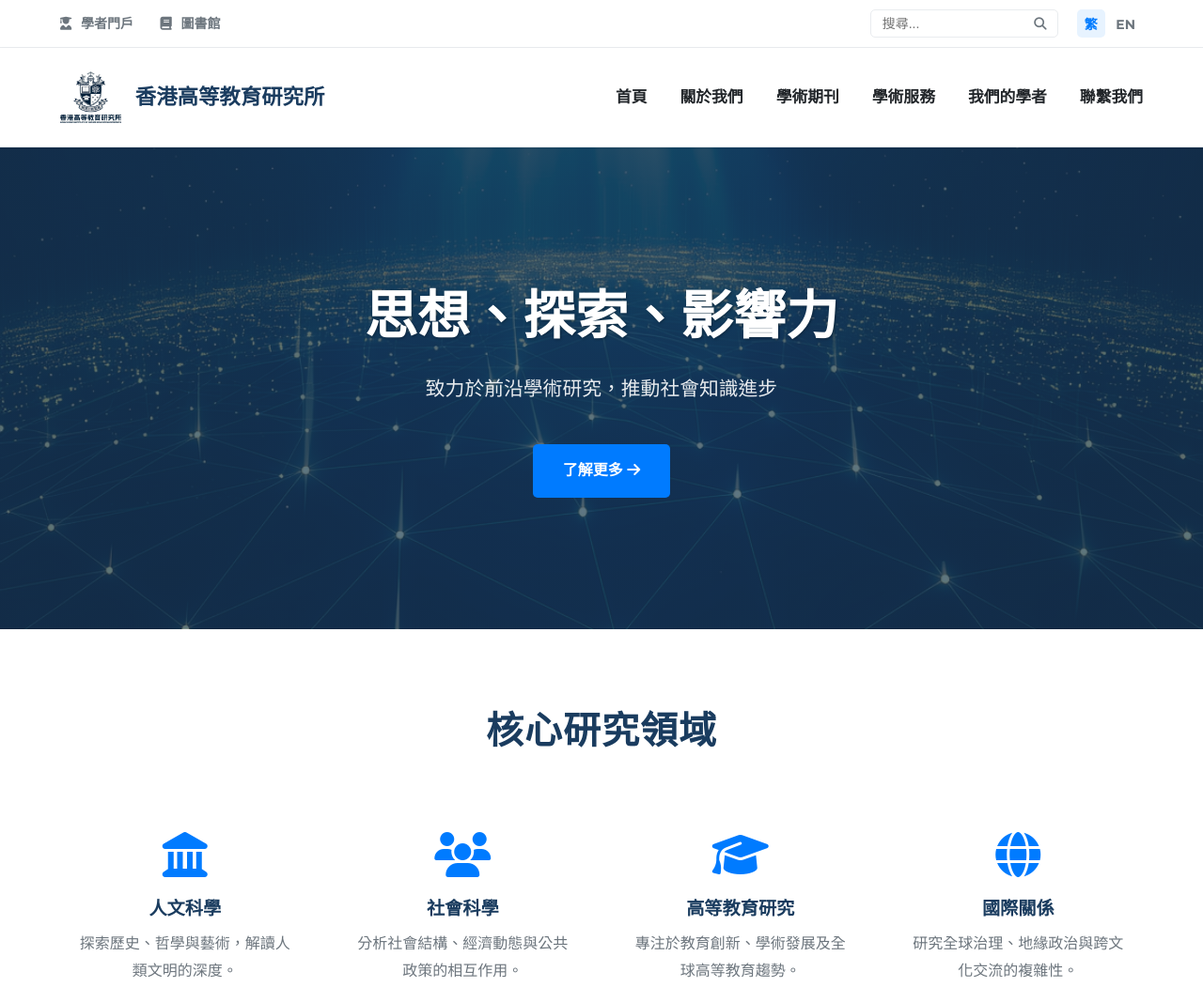
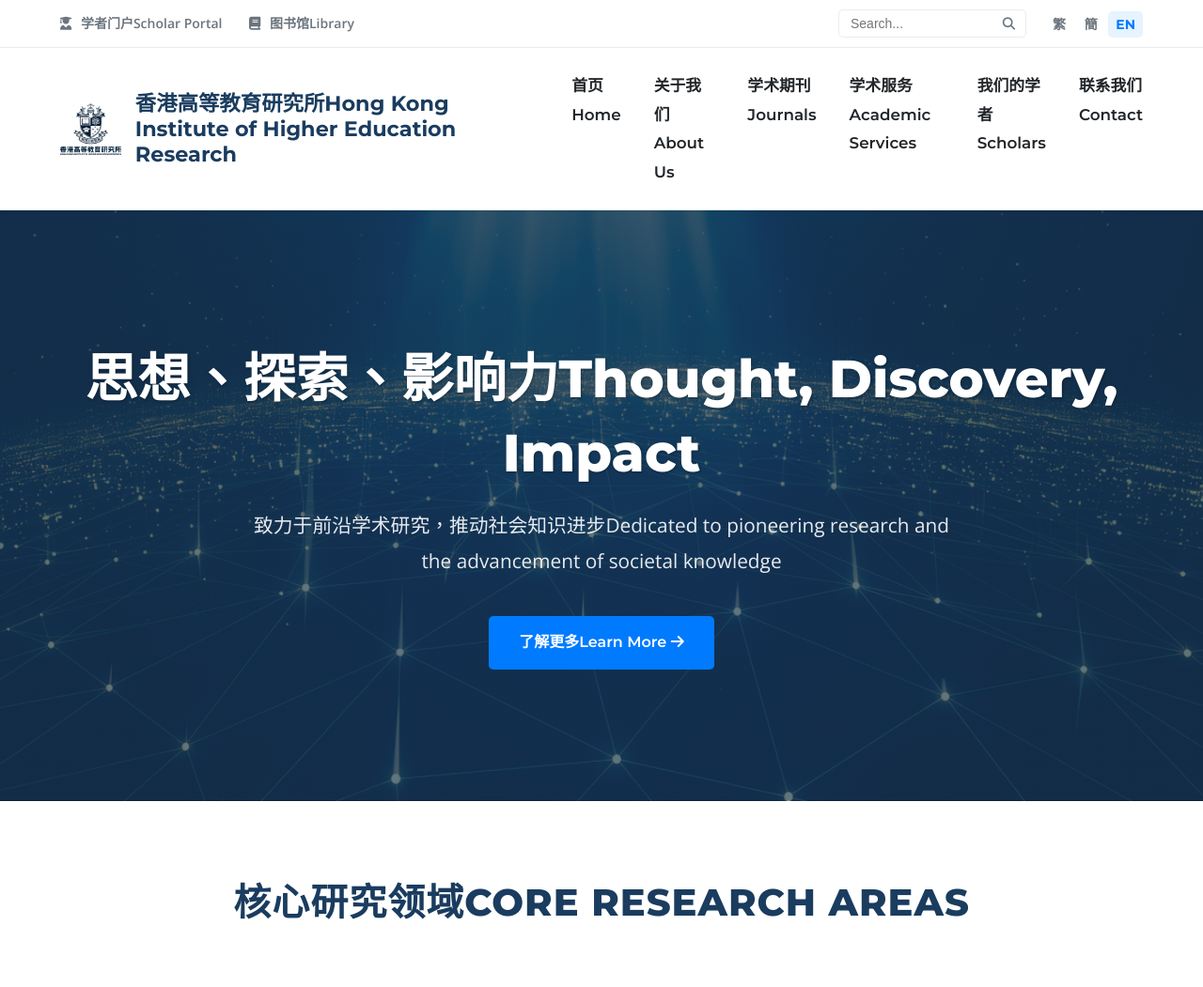
Before and after one commit to mike64467/hks.ac.cn.github.io, a plain HTML site: page index.html in a window 1280 px wide. Shown: the top 1051 px of the page at 94% size. Drawn offline with nearby package versions, Linux system fonts and the light colour scheme.

Commit message:
Update index.html

```diff
--- a/index.html
+++ b/index.html
@@ -17,8 +17,8 @@
             <div class="container">
                 <div class="top-bar-content">
                     <div class="quick-links">
-                        <a href="#"><i class="fas fa-user-graduate"></i> <span class="tc">學者門戶</span><span class="en">Scholar Portal</span></a>
-                        <a href="#"><i class="fas fa-book"></i> <span class="tc">圖書館</span><span class="en">Library</span></a>
+                        <a href="#"><i class="fas fa-user-graduate"></i> <span class="tc">學者門戶</span><span class="sc">学者门户</span><span class="en">Scholar Portal</span></a>
+                        <a href="#"><i class="fas fa-book"></i> <span class="tc">圖書館</span><span class="sc">图书馆</span><span class="en">Library</span></a>
                     </div>
                     <div class="controls-container">
                         <div class="search-box">
@@ -27,6 +27,7 @@
                         </div>
                         <div class="language-switch">
                             <button id="lang-tc-btn" class="active">繁</button>
+                            <button id="lang-sc-btn">簡</button>
                             <button id="lang-en-btn">EN</button>
                         </div>
                     </div>
@@ -42,18 +43,18 @@
                         <a href="#">
                             <img src="img/logo/香港高等教育研究所logo（透明底）.jpg" alt="香港高等教育研究所 Logo">
                             <div class="logo-text">
-                                <h1><span class="tc">香港高等教育研究所</span><span class="en">Hong Kong Institute of Higher Education Research</span></h1>
+                                <h1><span class="tc">香港高等教育研究所</span><span class="sc">香港高等教育研究所</span><span class="en">Hong Kong Institute of Higher Education Research</span></h1>
                             </div>
                         </a>
                     </div>
                     <nav class="main-nav">
                         <ul>
-                            <li><a href="#"><span class="tc">首頁</span><span class="en">Home</span></a></li>
-                            <li><a href="#"><span class="tc">關於我們</span><span class="en">About Us</span></a></li>
-                            <li><a href="#"><span class="tc">學術期刊</span><span class="en">Journals</span></a></li>
-                            <li><a href="scientific-editing.html"><span class="tc">學術服務</span><span class="en">Academic Services</span></a></li>
-                            <li><a href="#"><span class="tc">我們的學者</span><span class="en">Scholars</span></a></li>
-                             <li><a href="#"><span class="tc">聯繫我們</span><span class="en">Contact</span></a></li>
+                            <li><a href="#"><span class="tc">首頁</span><span class="sc">首页</span><span class="en">Home</span></a></li>
+                            <li><a href="#"><span class="tc">關於我們</span><span class="sc">关于我们</span><span class="en">About Us</span></a></li>
+                            <li><a href="#"><span class="tc">學術期刊</span><span class="sc">学术期刊</span><span class="en">Journals</span></a></li>
+                            <li><a href="scientific-editing.html"><span class="tc">學術服務</span><span class="sc">学术服务</span><span class="en">Academic Services</span></a></li>
+                            <li><a href="#"><span class="tc">我們的學者</span><span class="sc">我们的学者</span><span class="en">Scholars</span></a></li>
+                             <li><a href="#"><span class="tc">聯繫我們</span><span class="sc">联系我们</span><span class="en">Contact</span></a></li>
                         </ul>
                     </nav>
                     <button class="mobile-menu-toggle" aria-label="Toggle Menu"><i class="fas fa-bars"></i></button>
@@ -65,13 +66,13 @@
         <section class="banner">
             <div class="banner-content">
                 <h2 class="banner-title">
-                    <span class="tc">思想、探索、影響力</span><span class="en">Thought, Discovery, Impact</span>
+                    <span class="tc">思想、探索、影響力</span><span class="sc">思想、探索、影响力</span><span class="en">Thought, Discovery, Impact</span>
                 </h2>
                 <p class="banner-subtitle">
-                    <span class="tc">致力於前沿學術研究，推動社會知識進步</span><span class="en">Dedicated to pioneering research and the advancement of societal knowledge</span>
+                    <span class="tc">致力於前沿學術研究，推動社會知識進步</span><span class="sc">致力于前沿学术研究，推动社会知识进步</span><span class="en">Dedicated to pioneering research and the advancement of societal knowledge</span>
                 </p>
                 <a href="#" class="btn btn-primary">
-                    <span class="tc">了解更多</span><span class="en">Learn More</span> <i class="fas fa-arrow-right"></i>
+                    <span class="tc">了解更多</span><span class="sc">了解更多</span><span class="en">Learn More</span> <i class="fas fa-arrow-right"></i>
                 </a>
             </div>
         </section>
@@ -81,7 +82,7 @@
             <div class="container">
                 <!-- Core Research Areas Section -->
                 <section class="info-section text-center">
-                    <h2 class="section-title"><span class="tc">核心研究領域</span><span class="en">Core Research Areas</span></h2>
+                    <h2 class="section-title"><span class="tc">核心研究領域</span><span class="sc">核心研究领域</span><span class="en">Core Research Areas</span></h2>
                     <div class="info-grid">
                         <div class="info-item">
                             <div class="info-icon"><i class="fas fa-landmark"></i></div>
@@ -212,5 +213,64 @@
     <a href="#" class="scroll-to-top" aria-label="Scroll to top"><i class="fas fa-arrow-up"></i></a>
 
     <script src="js/script.js"></script>
+    <script>
+        // 三语言切换功能
+        function initLanguageSwitch() {
+            const tcBtn = document.getElementById('lang-tc-btn');
+            const scBtn = document.getElementById('lang-sc-btn');
+            const enBtn = document.getElementById('lang-en-btn');
+            const body = document.body;
+
+            // 检测用户地理位置并设置默认语言
+            function detectLanguage() {
+                if (navigator.language) {
+                    const lang = navigator.language.toLowerCase();
+                    if (lang.includes('zh-cn') || lang.includes('zh-sg')) {
+                        return 'sc'; // 简体中文
+                    } else if (lang.includes('zh')) {
+                        return 'tc'; // 繁体中文（默认）
+                    } else {
+                        return 'en'; // 英文
+                    }
+                }
+                return 'tc'; // 默认繁体中文
+            }
+
+            // 设置语言
+            function setLanguage(lang) {
+                body.className = body.className.replace(/lang-\w+/, '') + ' lang-' + lang;
+
+                // 更新按钮状态
+                [tcBtn, scBtn, enBtn].forEach(btn => btn.classList.remove('active'));
+                document.getElementById('lang-' + lang + '-btn').classList.add('active');
+
+                // 保存到localStorage
+                localStorage.setItem('preferredLanguage', lang);
+
+                // 更新搜索框placeholder
+                const searchInput = document.getElementById('searchInput');
+                if (searchInput) {
+                    const placeholders = {
+                        'tc': '搜尋...',
+                        'sc': '搜索...',
+                        'en': 'Search...'
+                    };
+                    searchInput.placeholder = placeholders[lang];
+                }
+            }
+
+            // 初始化语言
+            const savedLang = localStorage.getItem('preferredLanguage') || detectLanguage();
+            setLanguage(savedLang);
+
+            // 绑定点击事件
+            tcBtn.addEventListener('click', () => setLanguage('tc'));
+            scBtn.addEventListener('click', () => setLanguage('sc'));
+            enBtn.addEventListener('click', () => setLanguage('en'));
+        }
+
+        // 页面加载完成后初始化
+        document.addEventListener('DOMContentLoaded', initLanguageSwitch);
+    </script>
 </body>
 </html>
```
